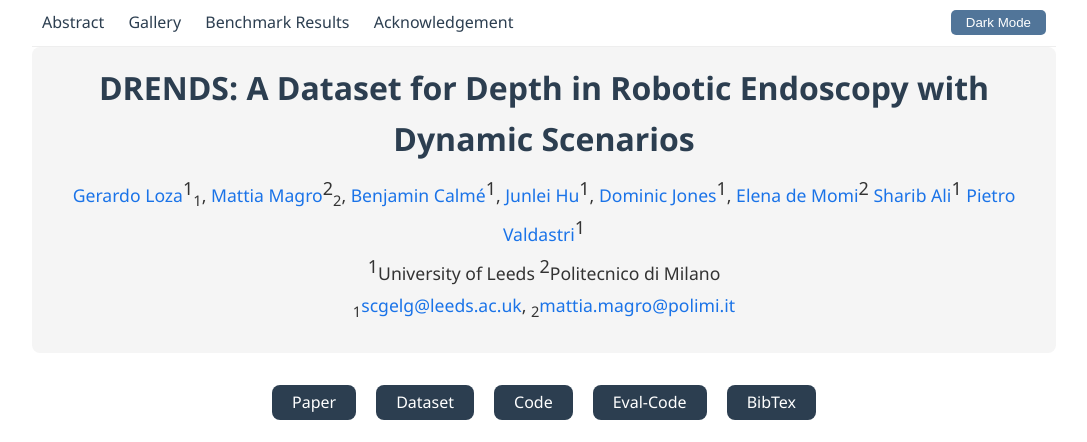
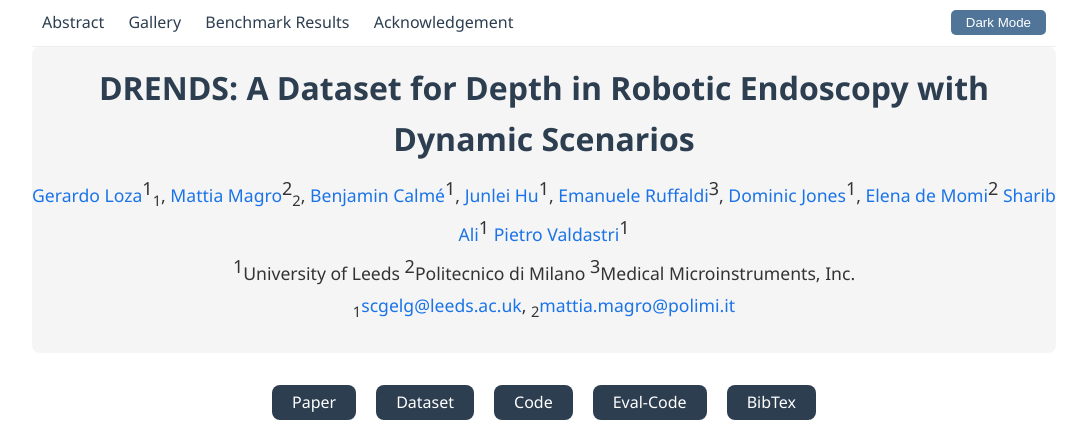
Before and after one commit to L0za007/DRENDS, a plain HTML site: page index.html in a window 1280 px wide. Shown: the top 442 px of the page, without its empty margins (98-1185 px from the left). Drawn offline with Linux system fonts and the light colour scheme.

Commit message:
Fixing index references

```diff
--- a/index.html
+++ b/index.html
@@ -84,6 +84,7 @@
           <a href="#">Mattia Magro</a><sup>2</sup><sub>2</sub>,
           <a href="#">Benjamin Calmé</a><sup>1</sup>,
           <a href="#">Junlei Hu</a><sup>1</sup>,
+          <a href="#">Emanuele Ruffaldi</a><sup>3</sup>,
           <a href="#">Dominic Jones</a><sup>1</sup>,
           <a href="#">Elena de Momi</a><sup>2</sup>
           <a href="#">Sharib Ali</a><sup>1</sup>
@@ -92,6 +93,7 @@
         <p>
           <sup>1</sup>University of Leeds
           <sup>2</sup>Politecnico di Milano
+          <sup>3</sup>Medical Microinstruments, Inc.
         </p>
         <p>
           <sub>1</sub
```
